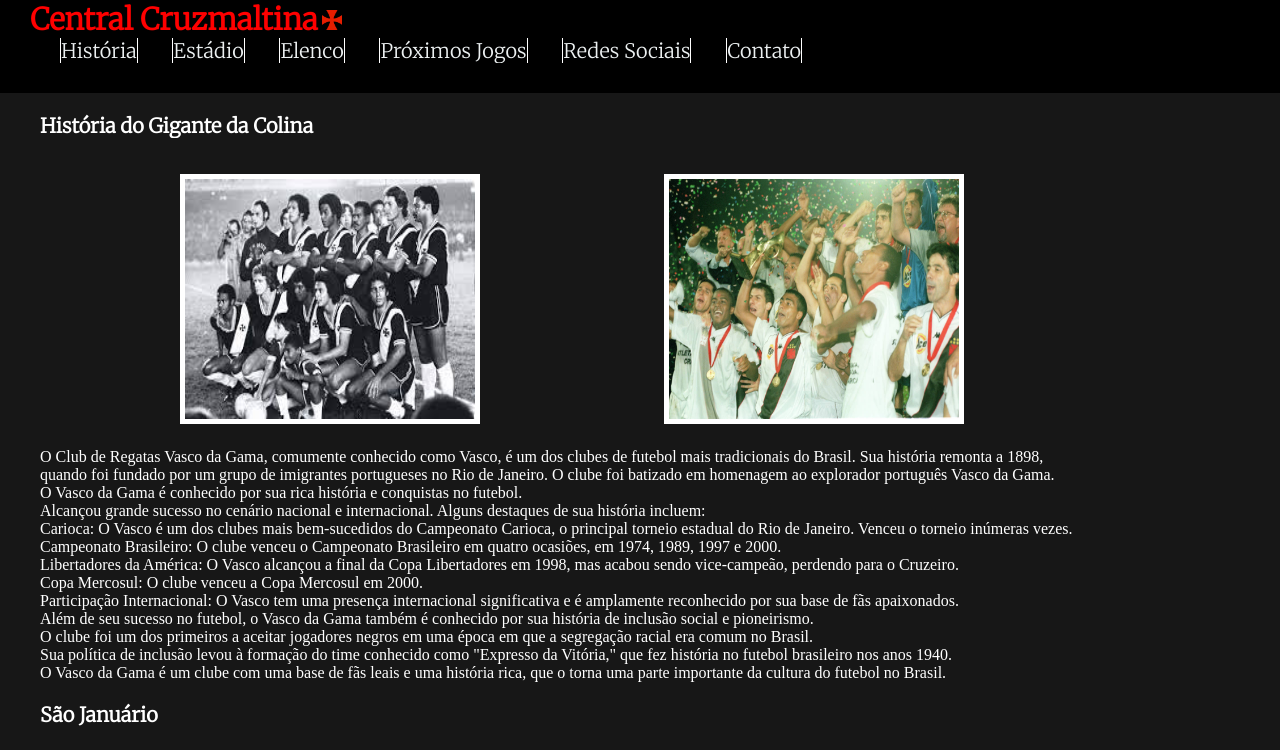
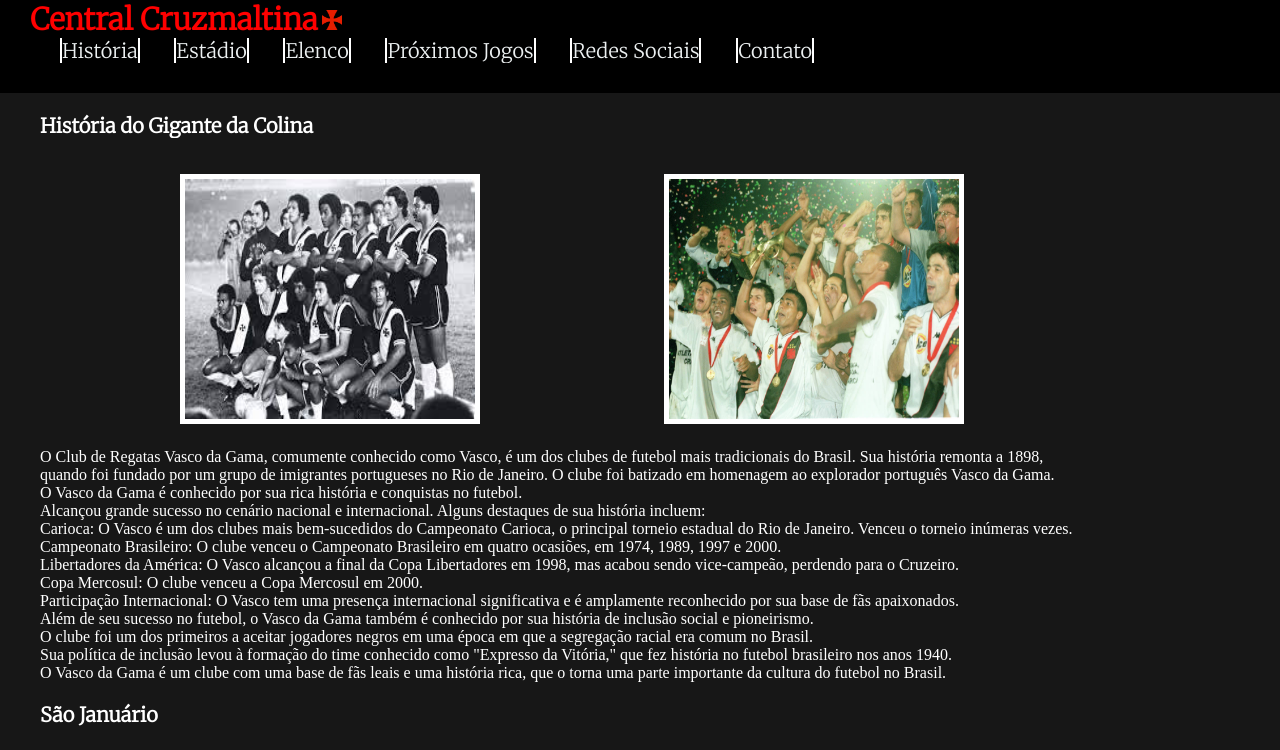
Before and after one commit to mateus-exe/CentralCruzmaltina, a plain HTML site: page Central_Cruzmaltina/index.html in a window 1280 px wide. Shown: the top 750 px of the page. Drawn offline with Linux system fonts and the light colour scheme.

Commit message:
Update stylesheet.css

```diff
--- a/Central_Cruzmaltina/stylesheet.css
+++ b/Central_Cruzmaltina/stylesheet.css
@@ -43,8 +43,10 @@ header nav li {
 header nav li a {
     color:#ecf0f1;
     text-decoration: none;
-    border: 1px solid white;
+    border: 2px solid white;
     box-sizing: border-box;
+    padding-top: 2px;
+    padding-bottom: 2px;
 }
 
 .container {
```
